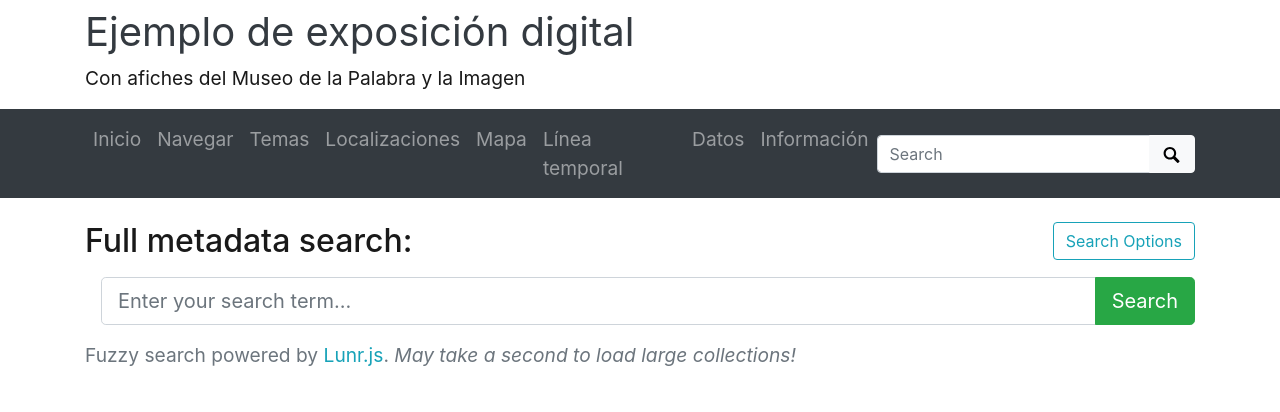
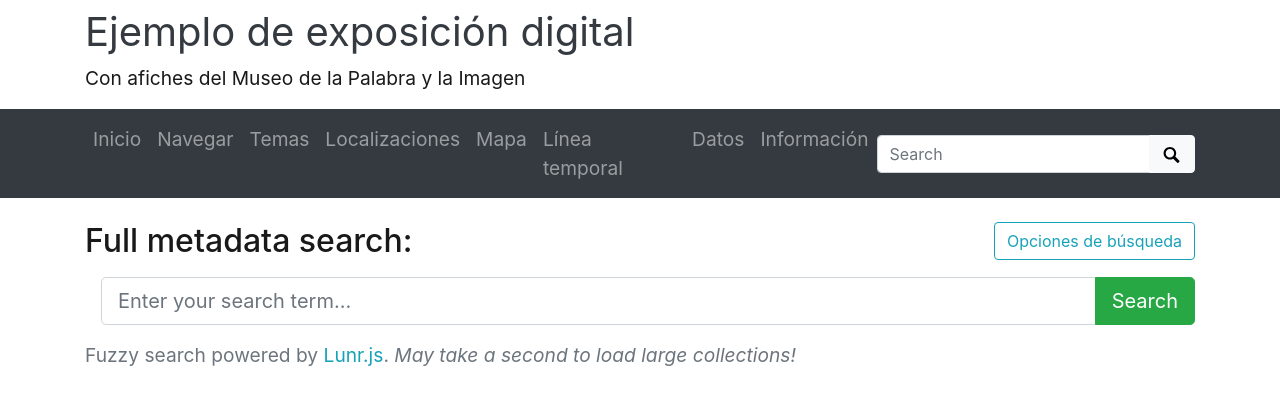
Before and after one commit to coleccionesminimalistas/ejemplo-coleccion, a Jekyll site: the page built from pages/search.md, in a window 1280 px wide. Shown: the top 412 px of the page. Built offline with Jekyll 4.4.1, drawn with Linux system fonts in a browser that asks for light colours.

Commit message:
Update search.html

```diff
--- a/_layouts/search.html
+++ b/_layouts/search.html
@@ -4,13 +4,13 @@
 ---
 {%- assign fields = site.data.config-search | where: 'index',true | map: 'field' -%}
 <!-- Button trigger modal -->
-<button type="button" class="btn btn-outline-info float-right" data-toggle="modal" data-target="#operators">Search Options</button>
+<button type="button" class="btn btn-outline-info float-right" data-toggle="modal" data-target="#operators">Opciones de búsqueda</button>
 <!-- Modal -->
 <div class="modal fade" id="operators" tabindex="-1" role="dialog" aria-labelledby="modalLabel" aria-hidden="true">
     <div class="modal-dialog" role="document">
         <div class="modal-content">
             <div class="modal-header">
-                <h5 class="modal-title" id="modalLabel">Lunr Search Options</h5>
+                <h5 class="modal-title" id="modalLabel">Opciones de búsqueda Lunr</h5>
                 <button type="button" class="close" data-dismiss="modal" aria-label="Close"><span aria-hidden="true">&times;</span></button>
             </div>
             <div class="modal-body">
```
